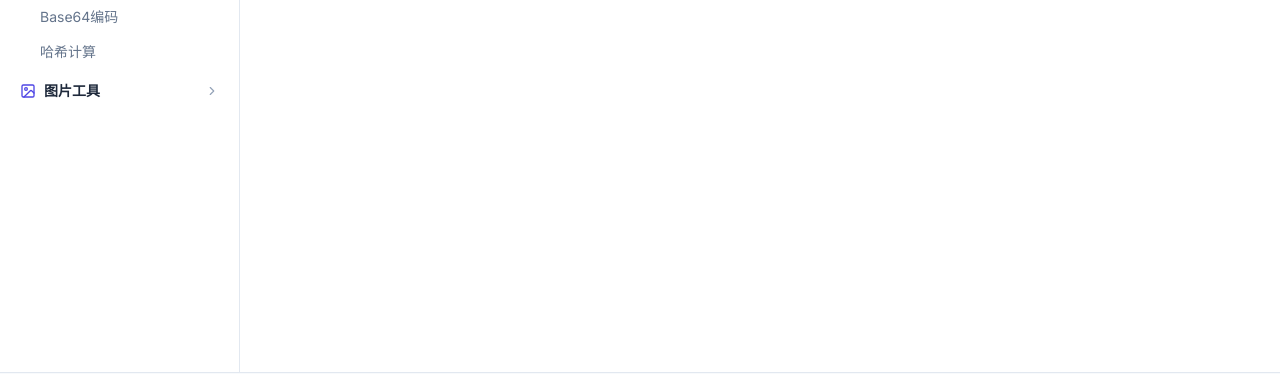
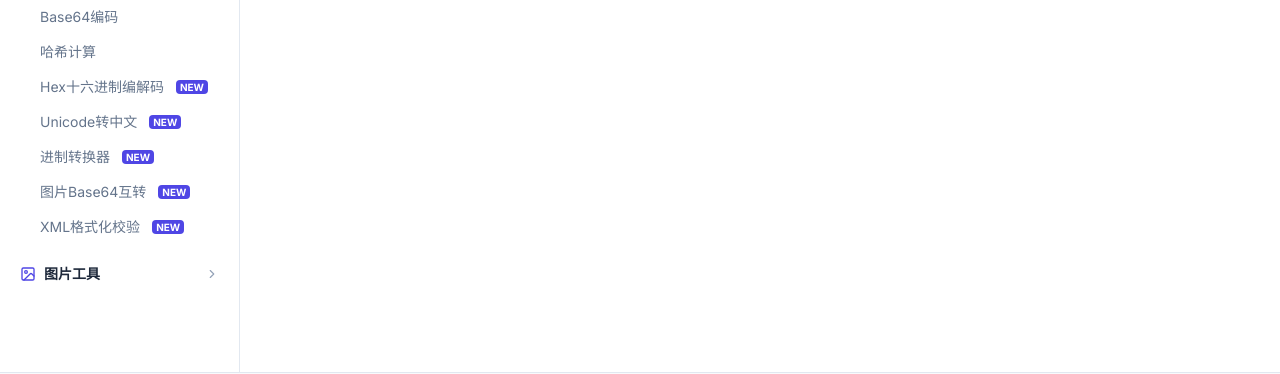
Before and after one commit to lichunyang-max/PanziTool, a Nuxt app in the folder frontend/: page / in a window 1280 px wide. Shown: the part 362-736 px from the top of the page. Built offline with nearby package versions, Linux system fonts and the light colour scheme; no server answers.

Commit message:
首页左侧菜单新增14个工具菜单

```diff
--- a/frontend/components/AppSidebar.vue
+++ b/frontend/components/AppSidebar.vue
@@ -24,6 +24,20 @@ const devToolsLinks: SidebarLink[] = [
   { label: 'JWT解析', to: '/tools/jwt-decoder' },
   { label: 'Base64编码', to: '/tools/base64' },
   { label: '哈希计算', to: '/tools/hash' },
+  { label: 'Hex十六进制编解码', to: '/tools/hex-encode', isNew: true },
+  { label: 'Unicode转中文', to: '/tools/unicode-convert', isNew: true },
+  { label: '进制转换器', to: '/tools/base-convert', isNew: true },
+  { label: '图片Base64互转', to: '/tools/image-base64', isNew: true },
+  { label: 'XML格式化校验', to: '/tools/xml-formatter', isNew: true },
+  { label: 'YAML格式化校验', to: '/tools/yaml-formatter', isNew: true },
+  { label: 'CSV ↔ JSON转换', to: '/tools/csv-json-convert', isNew: true },
+  { label: 'UUID/GUID生成器', to: '/tools/uuid-generator', isNew: true },
+  { label: 'Mock随机数据生成', to: '/tools/mock-data', isNew: true },
+  { label: '字符串工具箱', to: '/tools/string-toolkit', isNew: true },
+  { label: '颜色转换器', to: '/tools/color-converter', isNew: true },
+  { label: 'HTML转义反转义', to: '/tools/html-escape', isNew: true },
+  { label: 'JS/CSS美化压缩', to: '/tools/js-css-beautify', isNew: true },
+  { label: '时区时间计算器', to: '/tools/timezone-calculator', isNew: true },
 ]
 
 const imageToolsLinks: SidebarLink[] = [
```
